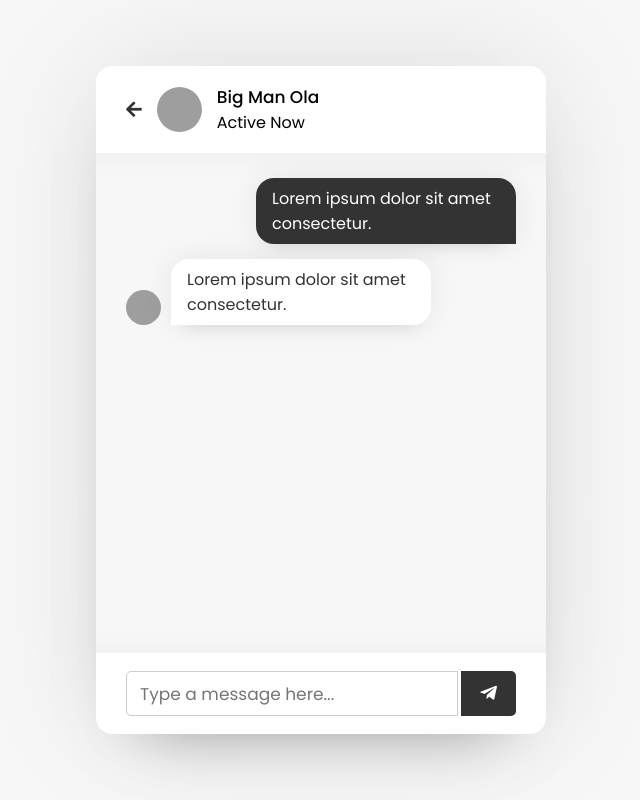
After one commit to olaoluwasipe/chatapp-php, a PHP site: page /chat.html in a window 1280 px wide. The commit adds this page. Shown: the whole page, without its empty margins (319-959 px from the left). Run offline with PHP 8.4, Linux system fonts and the light colour scheme; grey boxes are pictures that could not be loaded.

Commit message:
html & css completed

```diff
--- /dev/null
+++ b/chat.html
@@ -0,0 +1,41 @@
+<!DOCTYPE html>
+<html lang="en">
+<head>
+    <meta charset="UTF-8">
+    <meta name="viewport" content="width=device-width, initial-scale=1.0">
+    <title>Realtime Chat App</title>
+    <link rel="stylesheet" href="style.css">
+    <link rel="stylesheet" href="https://cdnjs.cloudflare.com/ajax/libs/font-awesome/5.15.2/css/all.min.css">
+</head>
+<body>
+    <div class="wrapper">
+        <section class="chat-area">
+            <header>
+                <a href="#" class="backBtn"><i class="fas fa-arrow-left"></i></a>
+                <img src="https://cdn.pixabay.com/photo/2015/10/05/22/37/blank-profile-picture-973460_1280.png" alt="Profile image">
+                <div class="details">
+                    <span>Big Man Ola</span>
+                    <p>Active Now</p>
+                </div>
+            </header>
+            <div class="chat-box">
+                <div class="chat outgoing">
+                    <div class="details">
+                        <p>Lorem ipsum dolor sit amet consectetur.</p>
+                    </div>
+                </div>
+                <div class="chat incoming">
+                    <img src="https://cdn.pixabay.com/photo/2015/10/05/22/37/blank-profile-picture-973460_1280.png" alt="profile-pic">
+                    <div class="details">
+                        <p>Lorem ipsum dolor sit amet consectetur.</p>
+                    </div>
+                </div>
+            </div>
+            <form action="#" class="typing-area">
+                <input type="text" placeholder="Type a message here...">
+                <button><i class="fab fa-telegram-plane"></i></button>
+            </form>
+        </section>
+    </div>
+</body>
+</html>
--- a/style.css
+++ b/style.css
@@ -180,7 +180,7 @@ body{
     max-height: 350px;
     overflow-y: auto;
 }
-.users-list::-webkit-scrollbar{
+:is(.users-list, .chat-box)::-webkit-scrollbar{
     width: 0px;
 }
 .users-list a .content p {
@@ -207,3 +207,94 @@ body{
 .users-list a .status-dot.offline {
     color: #ccc;
 }
+
+/* Chat Area */
+.chat-area header{
+    display: flex;
+    align-items: center;
+    padding: 18px 30px;
+}
+.chat-area header a.backBtn {
+    font-size: 18px;
+    color: #333;
+}
+.chat-area header img {
+    height: 45px;
+    width: 45px;
+    margin: 0 15px;
+}
+.chat-area header span {
+    font-size: 17px;
+    font-weight: 500;
+}
+.chat-box {
+    height: 500px;
+    overflow-y: auto;
+    background: #f7f7f7;
+    padding: 10px 30px 20px 30px;
+    box-shadow: inset 0 32px 32px -32px rgb(0 0 0 / 5%),
+                inset 0 -32px 32px -32px rgb(0 0 0 / 5%);
+}
+.chat-box .chat {
+    margin: 15px 0;
+}
+.chat-box .chat p {
+    word-wrap: break-word;
+    padding: 8px 16px;
+    box-shadow: 0 0 32px rgb(0 0 0 / 8%),
+                0 16px 16px -16px rgb(0 0 0 / 10%);
+}
+.chat-box .outgoing {
+    display: flex;
+}
+.chat-box .outgoing .details {
+    max-width: calc(100% - 130px);
+    margin-left: auto;
+}
+.chat-box .outgoing .details p {
+    background: #333;
+    color: #fff;
+    border-radius: 18px 18px 0 18px;
+}
+.chat-box .chat.incoming{
+    display: flex;
+    align-items: flex-end;
+}
+.chat-box .chat.incoming img{
+    height: 35px;
+    width: 35px;
+}
+.chat-box .chat.incoming .details{
+    margin-left: 10px;
+    margin-right: auto;
+    max-width: calc(100% - 130px);
+}
+.chat-box .chat.incoming .details p {
+    background: #fff;
+    color: #333;
+    border-radius: 18px 18px 18px 0px;
+}
+.chat-area .typing-area {
+    padding: 18px 30px;
+    display: flex;
+    justify-content: space-between;
+}
+.typing-area input {
+    height: 45px;
+    width: calc(100% - 58px);
+    font-size: 17px;
+    border: 1px solid #ccc;
+    padding: 0 13px;
+    border-radius: 5px 0 0 5px;
+    outline: none;
+}
+.typing-area button {
+    width: 55px;
+    cursor: pointer;
+    border: none;
+    outline: none;
+    background-color: #333;
+    color: #fff;
+    font-size: 19px;
+    border-radius: 0 5px 5px 0;
+}
```
